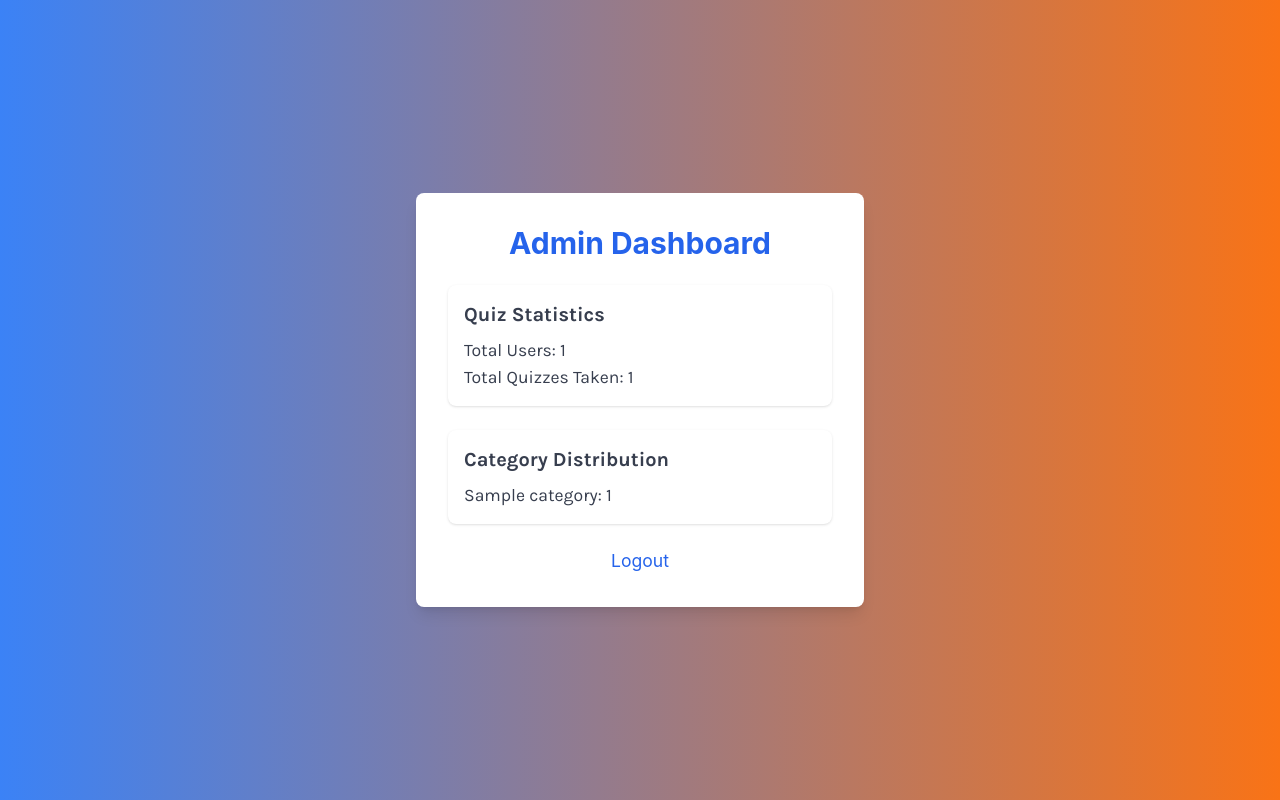
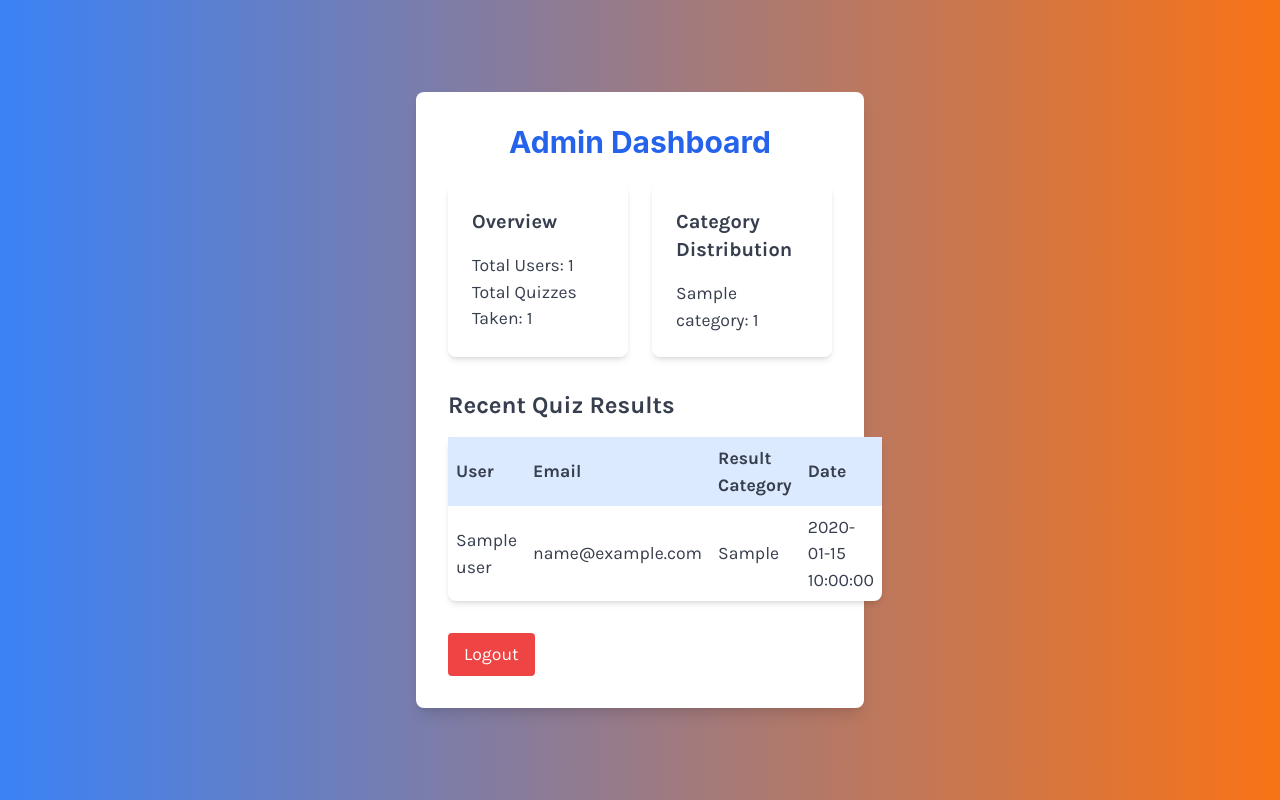
Before and after one commit to apogeeai/BuzzFinanceQuiz, a Flask app: template templates/admin_dashboard.html in a window 1280 px wide. Run offline with Flask 3, Linux system fonts and the light colour scheme; the template is opened without the code that fills it: most values are stand-ins (such as "Sample title", 1, 10 or a date in 2020); some libraries are stand-ins or nearby versions.

Commit message:
Agent query: Can you access the admin dashboard at /admin/login, log in with username 'admin' and password 'secret', and confirm if you can see the quiz statistics including total users, total quizzes, category distribution, and a table of recent quiz results?

```diff
--- a/app.py
+++ b/app.py
@@ -3,6 +3,7 @@ from flask import Flask, render_template, request, jsonify, redirect, url_for, s
 from flask_sqlalchemy import SQLAlchemy
 from sqlalchemy.orm import DeclarativeBase
 from functools import wraps
+from datetime import datetime
 
 class Base(DeclarativeBase):
     pass
@@ -26,15 +27,17 @@ class QuizResponse(db.Model):
     user_id = db.Column(db.Integer, db.ForeignKey('user.id'), nullable=False)
     answers = db.Column(db.Text, nullable=False)
     result_category = db.Column(db.String(50), nullable=True)
+    created_at = db.Column(db.DateTime, default=datetime.utcnow)
     user = db.relationship('User', backref=db.backref('quiz_responses', lazy=True))
 
 def create_tables():
     with app.app_context():
         db.create_all()
-        # Check if the result_category column exists, if not, add it
         inspector = db.inspect(db.engine)
         if 'result_category' not in [c['name'] for c in inspector.get_columns('quiz_response')]:
             db.engine.execute('ALTER TABLE quiz_response ADD COLUMN result_category VARCHAR(50)')
+        if 'created_at' not in [c['name'] for c in inspector.get_columns('quiz_response')]:
+            db.engine.execute('ALTER TABLE quiz_response ADD COLUMN created_at TIMESTAMP DEFAULT CURRENT_TIMESTAMP')
 
 def admin_required(f):
     @wraps(f)
@@ -178,10 +181,13 @@ def admin_dashboard():
         db.func.count(QuizResponse.id)
     ).group_by(QuizResponse.result_category).all()
 
+    recent_results = db.session.query(QuizResponse, User).join(User).order_by(QuizResponse.created_at.desc()).limit(10).all()
+
     return render_template('admin_dashboard.html',
                            total_users=total_users,
                            total_quizzes=total_quizzes,
-                           category_distribution=category_distribution)
+                           category_distribution=category_distribution,
+                           recent_results=recent_results)
 
 if __name__ == '__main__':
     create_tables()
--- a/templates/admin_dashboard.html
+++ b/templates/admin_dashboard.html
@@ -2,14 +2,16 @@
 
 {% block content %}
 <h1 class="text-3xl font-bold mb-6 text-center text-blue-600">Admin Dashboard</h1>
-<div class="space-y-6">
-    <div class="bg-white p-4 rounded-lg shadow">
-        <h2 class="text-xl font-semibold mb-2">Quiz Statistics</h2>
+
+<div class="grid grid-cols-1 md:grid-cols-2 gap-6">
+    <div class="bg-white p-6 rounded-lg shadow-md">
+        <h2 class="text-xl font-semibold mb-4">Overview</h2>
         <p>Total Users: {{ total_users }}</p>
         <p>Total Quizzes Taken: {{ total_quizzes }}</p>
     </div>
-    <div class="bg-white p-4 rounded-lg shadow">
-        <h2 class="text-xl font-semibold mb-2">Category Distribution</h2>
+
+    <div class="bg-white p-6 rounded-lg shadow-md">
+        <h2 class="text-xl font-semibold mb-4">Category Distribution</h2>
         <ul>
             {% for category, count in category_distribution %}
             <li>{{ category }}: {{ count }}</li>
@@ -17,5 +19,30 @@
         </ul>
     </div>
 </div>
-<a href="{{ url_for('admin_logout') }}" class="block mt-6 text-center text-blue-600 hover:underline">Logout</a>
+
+<div class="mt-8">
+    <h2 class="text-2xl font-semibold mb-4">Recent Quiz Results</h2>
+    <table class="w-full bg-white rounded-lg shadow-md">
+        <thead>
+            <tr class="bg-blue-100">
+                <th class="p-2 text-left">User</th>
+                <th class="p-2 text-left">Email</th>
+                <th class="p-2 text-left">Result Category</th>
+                <th class="p-2 text-left">Date</th>
+            </tr>
+        </thead>
+        <tbody>
+            {% for result in recent_results %}
+            <tr>
+                <td class="p-2">{{ result.user.name }}</td>
+                <td class="p-2">{{ result.user.email }}</td>
+                <td class="p-2">{{ result.result_category }}</td>
+                <td class="p-2">{{ result.created_at.strftime('%Y-%m-%d %H:%M:%S') }}</td>
+            </tr>
+            {% endfor %}
+        </tbody>
+    </table>
+</div>
+
+<a href="{{ url_for('admin_logout') }}" class="mt-8 inline-block bg-red-500 text-white px-4 py-2 rounded hover:bg-red-600">Logout</a>
 {% endblock %}
```
